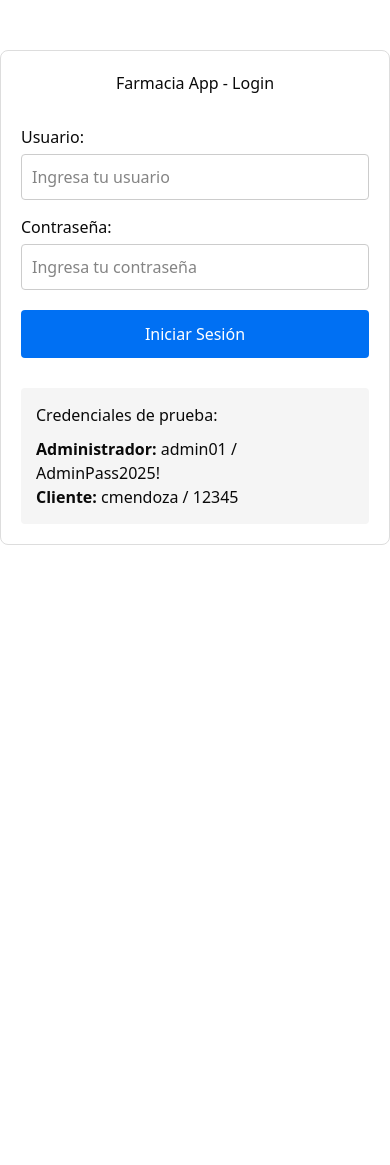
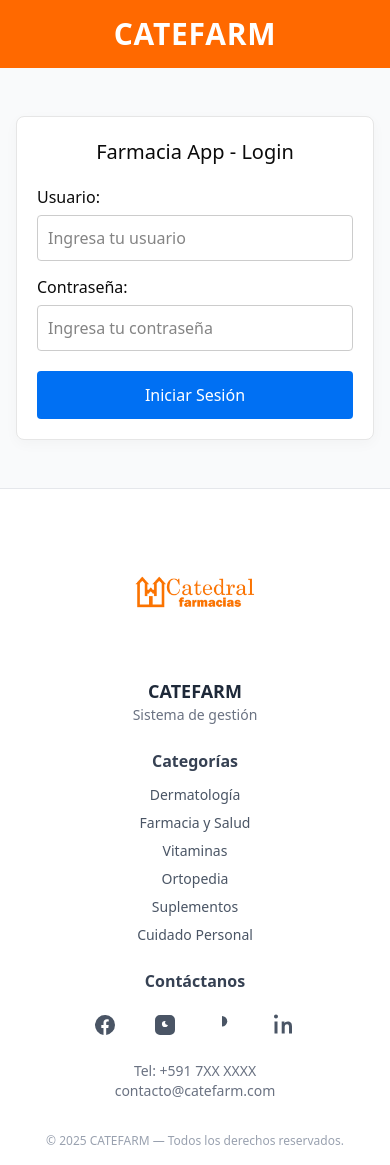
Before and after one commit to fabriyvera/Sistema-Farmacia, a Next.js app: page / in a window 390 px wide. Before the commit the page ends 844 px from the top, so only its background shows below. Built offline with nearby package versions, Linux system fonts and the light colour scheme.

Commit message:
Login Version 1

```diff
--- a/app/page.tsx
+++ b/app/page.tsx
@@ -1,26 +1,24 @@
-'use client';
-import { useEffect, useState } from 'react';
-import { useRouter } from 'next/navigation';
+"use client";
 
-export default function HomePage() {
-  const [username, setUsername] = useState('');
-  const [password, setPassword] = useState('');
+import Image from "next/image";
+import { useRouter } from "next/navigation";
+import { useState, useEffect } from "react";
+
+export default function LoginPage() {
+  const router = useRouter();
+  const [username, setUsername] = useState("");
+  const [password, setPassword] = useState("");
   const [loading, setLoading] = useState(false);
   const [user, setUser] = useState<any>(null);
-  const router = useRouter();
 
   useEffect(() => {
-    const userData = sessionStorage.getItem('user');
-    const userType = sessionStorage.getItem('userType');
+    const userData = sessionStorage.getItem("user");
+    const userType = sessionStorage.getItem("userType");
 
     if (userData && userType) {
       setUser(JSON.parse(userData));
-
-      if (userType === 'admin') {
-        router.push('./admin');
-      } else {
-        router.push('./cliente');
-      }
+      if (userType === "admin") router.push("./admin");
+      else router.push("./cliente");
     }
   }, [router]);
 
@@ -29,30 +27,24 @@
     setLoading(true);
 
     try {
-      const response = await fetch('/api/auth/login', {
-        method: 'POST',
-        headers: {
-          'Content-Type': 'application/json',
-        },
+      const response = await fetch("/api/auth/login", {
+        method: "POST",
+        headers: { "Content-Type": "application/json" },
         body: JSON.stringify({ username, password }),
       });
 
       const data = await response.json();
 
       if (data.success) {
-        sessionStorage.setItem('user', JSON.stringify(data.user));
-        sessionStorage.setItem('userType', data.userType);
-
-        if (data.userType === 'admin') {
-          router.push('./admin');
+        sessionStorage.setItem("user", JSON.stringify(data.user));
+        sessionStorage.setItem("userType", data.userType);
+        if (data.userType === "admin") router.push("./admin");
+        else router.push("./cliente");
       } else {
-          router.push('./cliente');
+        alert("Error: " + data.error);
       }
-      } else {
-        alert('Error: ' + data.error);
-      }
-    } catch (error) {
-      alert('Error de conexión');
+    } catch (err) {
+      alert("Error de conexión");
     } finally {
       setLoading(false);
     }
@@ -60,7 +52,7 @@
 
   if (user) {
     return (
-      <div style={{ padding: '20px', textAlign: 'center' }}>
+      <div style={{ padding: 20, textAlign: "center" }}>
         <h1>Bienvenido a Farmacia App</h1>
         <p>Redirigiendo a tu panel...</p>
         <button
@@ -68,7 +60,7 @@
             sessionStorage.clear();
             setUser(null);
           }}
-          style={{ marginTop: '20px', padding: '10px' }}
+          style={{ marginTop: 20, padding: 10 }}
         >
           Cerrar Sesión
         </button>
@@ -76,79 +68,179 @@
     );
   }
 
+  return (
+    <div className="min-h-screen flex flex-col bg-white">
+      {/* Header */}
+      <header className="w-full bg-orange-500 shadow-md">
+        <div className="max-w-6xl mx-auto px-4 py-4 flex justify-center items-center">
+          <h1 className="text-3xl md:text-4xl font-bold text-white tracking-wide">CATEFARM</h1>
+        </div>
+      </header>
 
-  return (
-    <div style={{
-      maxWidth: '400px',
-      margin: '50px auto',
-      padding: '20px',
-      border: '1px solid #ddd',
-      borderRadius: '8px'
-    }}>
-      <h1 style={{ textAlign: 'center', marginBottom: '30px' }}>
-        Farmacia App - Login
-      </h1>
+      {/* Main - simple centered login card (estilo anterior) */}
+      <main className="flex-1 flex items-center justify-center px-4 py-12 bg-gray-50">
+        <div
+          style={{
+            maxWidth: 400,
+            width: "100%",
+            margin: "0 auto",
+            padding: 20,
+            border: "1px solid #e6e6e6",
+            borderRadius: 8,
+            background: "#fff",
+            boxShadow: "0 4px 14px rgba(0,0,0,0.03)",
+          }}
+        >
+          <h1 style={{ textAlign: "center", marginBottom: 18, fontSize: 20 }}>Farmacia App - Login</h1>
+
           <form onSubmit={handleSubmit}>
-        <div style={{ marginBottom: '15px' }}>
-          <label style={{ display: 'block', marginBottom: '5px' }}>
-            Usuario:
-          </label>
+            <div style={{ marginBottom: 14 }}>
+              <label style={{ display: "block", marginBottom: 6 }}>Usuario:</label>
               <input
                 type="text"
                 value={username}
                 onChange={(e) => setUsername(e.target.value)}
                 required
+                placeholder="Ingresa tu usuario"
                 style={{
-              width: '100%',
-              padding: '10px',
-              border: '1px solid #ccc',
-              borderRadius: '4px'
+                  width: "100%",
+                  padding: "10px",
+                  border: "1px solid #ccc",
+                  borderRadius: 4,
+                  boxSizing: "border-box",
                 }}
-            placeholder="Ingresa tu usuario"
               />
             </div>
-        <div style={{ marginBottom: '20px' }}>
-          <label style={{ display: 'block', marginBottom: '5px' }}>
-            Contraseña:
-          </label>
+
+            <div style={{ marginBottom: 20 }}>
+              <label style={{ display: "block", marginBottom: 6 }}>Contraseña:</label>
               <input
                 type="password"
                 value={password}
                 onChange={(e) => setPassword(e.target.value)}
                 required
+                placeholder="Ingresa tu contraseña"
                 style={{
-              width: '100%',
-              padding: '10px',
-              border: '1px solid #ccc',
-              borderRadius: '4px'
+                  width: "100%",
+                  padding: "10px",
+                  border: "1px solid #ccc",
+                  borderRadius: 4,
+                  boxSizing: "border-box",
                 }}
-            placeholder="Ingresa tu contraseña"
               />
             </div>
+
             <button
               type="submit"
               disabled={loading}
               style={{
-            width: '100%',
-            padding: '12px',
-            backgroundColor: '#0070f3',
-            color: 'white',
-            border: 'none',
-            borderRadius: '4px',
-            fontSize: '16px',
-            cursor: loading ? 'not-allowed' : 'pointer'
+                width: "100%",
+                padding: "12px",
+                backgroundColor: "#0070f3",
+                color: "white",
+                border: "none",
+                borderRadius: 4,
+                fontSize: 16,
+                cursor: loading ? "not-allowed" : "pointer",
               }}
             >
-          {loading ? 'Iniciando sesión...' : 'Iniciar Sesión'}
+              {loading ? "Iniciando sesión..." : "Iniciar Sesión"}
             </button>
           </form>
+        </div>
+      </main>
 
-      {/* Información de prueba */}
-      <div style={{ marginTop: '30px', padding: '15px', backgroundColor: '#f5f5f5', borderRadius: '4px' }}>
-        <h3 style={{ marginBottom: '10px' }}>Credenciales de prueba:</h3>
-        <p><strong>Administrador:</strong> admin01 / AdminPass2025!</p>
-        <p><strong>Cliente:</strong> cmendoza / 12345</p>
+      {/* Footer (mantengo el diseño que dejamos, logo grande y columnas) */}
+      <footer className="w-full bg-white border-t border-gray-200">
+        <div className="max-w-6xl mx-auto px-4 py-8 grid grid-cols-1 md:grid-cols-3 gap-6 items-start">
+          {/* Logo */}
+          <div className="flex flex-col items-center md:items-start text-center md:text-left">
+            <div className="relative w-36 h-36 mb-3">
+              <Image src="/Catedral-Logo-Naranja-Original.png" alt="Logo CATEFARM" fill style={{ objectFit: "contain" }} />
             </div>
+            <div className="text-lg font-semibold text-gray-800">CATEFARM</div>
+            <div className="text-sm text-gray-500">Sistema de gestión</div>
+          </div>
+
+          {/* Categorías */}
+          <div className="text-center md:text-left">
+            <h4 className="text-base font-semibold text-gray-700 mb-3">Categorías</h4>
+            <ul className="space-y-2 text-sm text-gray-600">
+              <li>Dermatología</li>
+              <li>Farmacia y Salud</li>
+              <li>Vitaminas</li>
+              <li>Ortopedia</li>
+              <li>Suplementos</li>
+              <li>Cuidado Personal</li>
+            </ul>
+          </div>
+
+          {/* Redes + contacto */}
+          <div className="text-center md:text-left">
+            <h4 className="text-base font-semibold text-gray-700 mb-3">Contáctanos</h4>
+            <div className="flex justify-center md:justify-start items-center gap-5">
+              {/* Facebook */}
+              <a
+                href="#"
+                target="_blank"
+                rel="noreferrer"
+                aria-label="Facebook"
+                className="p-2 rounded-md text-gray-600 hover:text-blue-600 hover:scale-110 transition"
+              >
+                <svg className="w-6 h-6" fill="currentColor" viewBox="0 0 24 24">
+                  <path d="M22 12a10 10 0 10-11.5 9.9v-7h-2.2V12h2.2V9.7c0-2.2 1.3-3.4 3.3-3.4.95 0 1.95.17 1.95.17v2.14h-1.1c-1.1 0-1.45.68-1.45 1.38V12h2.5l-.4 2.9h-2.1v7A10 10 0 0022 12z" />
+                </svg>
+              </a>
+
+              {/* Instagram */}
+              <a
+                href="#"
+                target="_blank"
+                rel="noreferrer"
+                aria-label="Instagram"
+                className="p-2 rounded-md text-gray-600 hover:text-pink-500 hover:scale-110 transition"
+              >
+                <svg className="w-6 h-6" fill="currentColor" viewBox="0 0 24 24">
+                  <path d="M7 2h10a5 5 0 015 5v10a5 5 0 01-5 5H7a5 5 0 01-5-5V7a5 5 0 015-5zm5 5.9A3.1 3.1 0 1015.1 11 3.1 3.1 0 0012 7.9zm6.4-.6a1.15 1.15 0 11-1.15-1.15A1.15 1.15 0 0118.4 7.3zM12 9.6A2.4 2.4 0 1114.4 12 2.4 2.4 0 0112 9.6z" />
+                </svg>
+              </a>
+
+              {/* TikTok (versión estándar) */}
+              <a
+                href="#"
+                target="_blank"
+                rel="noreferrer"
+                aria-label="TikTok"
+                className="p-2 rounded-md text-gray-600 hover:text-black hover:scale-110 transition"
+              >
+                <svg className="w-6 h-6" viewBox="0 0 24 24" fill="currentColor" aria-hidden>
+                  <path d="M9 3v10.5A4.5 4.5 0 109 3z" />
+                </svg>
+              </a>
+
+              {/* LinkedIn */}
+              <a
+                href="#"
+                target="_blank"
+                rel="noreferrer"
+                aria-label="LinkedIn"
+                className="p-2 rounded-md text-gray-600 hover:text-sky-700 hover:scale-110 transition"
+              >
+                <svg className="w-6 h-6" fill="currentColor" viewBox="0 0 24 24">
+                  <path d="M4.98 3.5C4.98 4.6 4.06 5.5 2.98 5.5S1 4.6 1 3.5 1.92 1.5 3 1.5 4.98 2.4 4.98 3.5zM1.5 8.5h3v12h-3v-12zM8.5 8.5h2.9v1.6h.1c.4-.8 1.6-1.6 3.3-1.6 3.5 0 4.2 2.3 4.2 5.3v6.7h-3v-6c0-1.4 0-3.2-2-3.2-2 0-2.3 1.5-2.3 3v6.2h-3v-12z" />
+                </svg>
+              </a>
+            </div>
+
+            <div className="mt-4 text-sm text-gray-500">
+              <p>Tel: +591 7XX XXXX</p>
+              <p>contacto@catefarm.com</p>
+            </div>
+          </div>
+        </div>
+
+        <div className="text-center text-xs text-gray-400 pb-4">© {new Date().getFullYear()} CATEFARM — Todos los derechos reservados.</div>
+      </footer>
     </div>
   );
 }
```
Also changed, not shown: next-env.d.ts, public/Catedral-Logo-Naranja-Original.png (added). Lines whose indentation alone changed are shown as unchanged.
